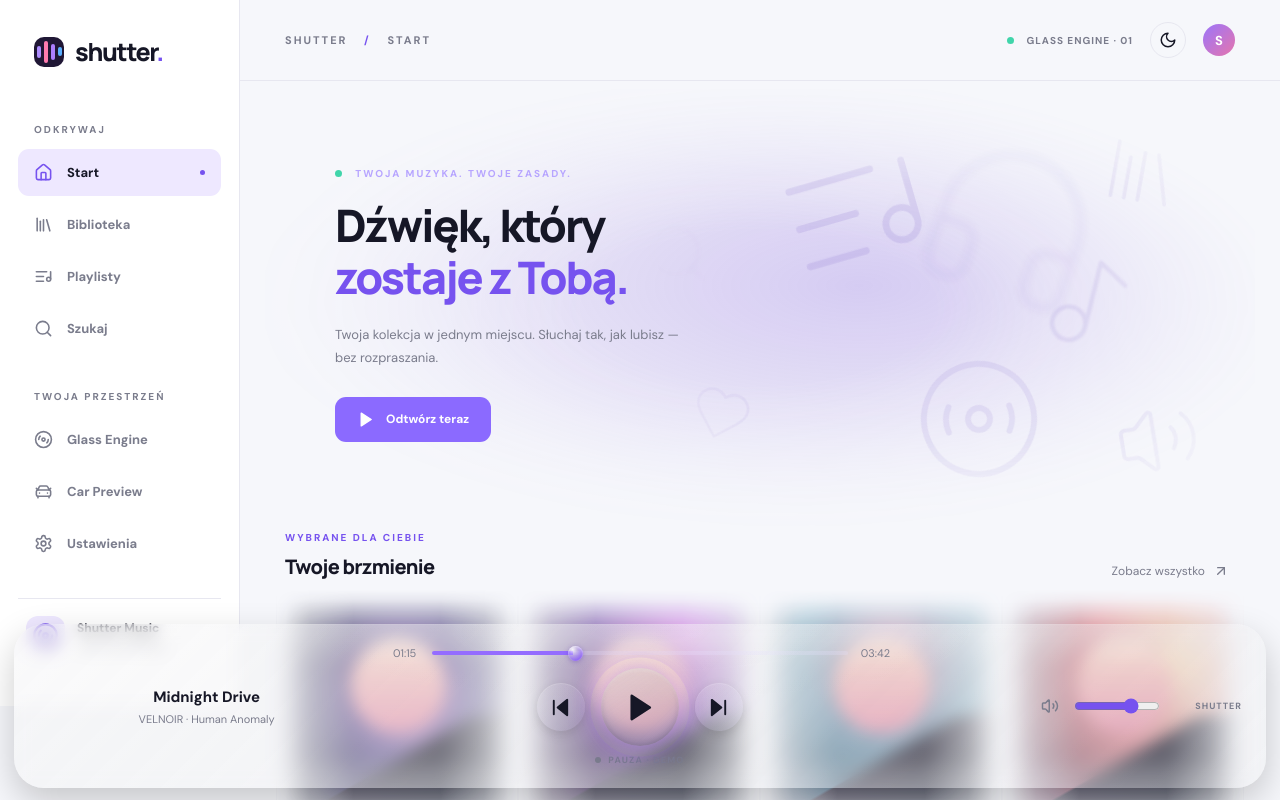
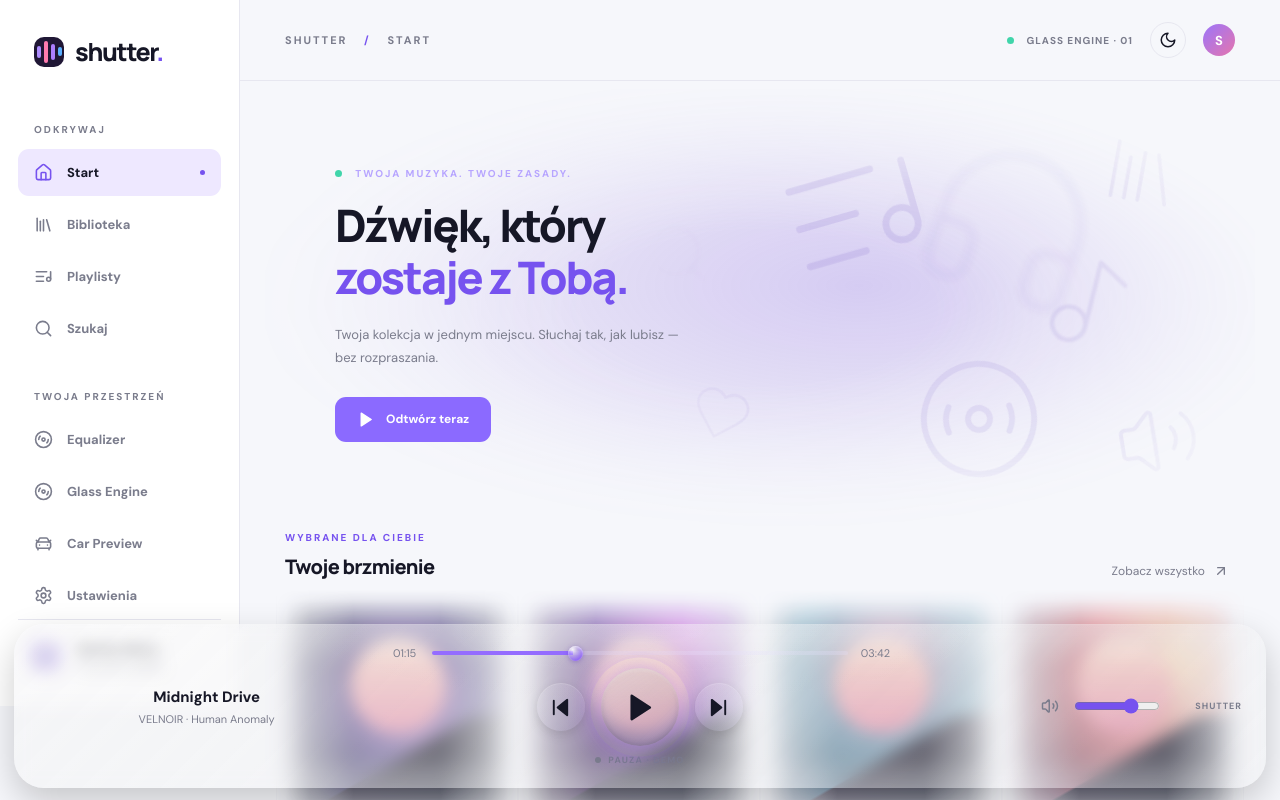
Before and after one commit to trciesielski/Shutter, a React (Vite) app: page / in a window 1280 px wide. Shown: the top 800 px of the page. Built offline with nearby package versions, Linux system fonts and the light colour scheme.

Commit message:
feat(eq): add Equalizer tab and bind live Web Audio engine

```diff
--- a/src/main.jsx
+++ b/src/main.jsx
@@ -6,6 +6,7 @@ import GlassEngine from './glass/GlassEngine.jsx';
 import PlayerGlass from './glass/PlayerGlass.jsx';
 import {registerPWA} from './pwa.js';
 import {useAudioEngine} from './audio/useAudioEngine.js';
+import EqualizerPanel from './audio/EqualizerPanel.jsx';
 import LocalPlaylists from './audio/LocalPlaylists.jsx';
 
 const songs = [
@@ -15,7 +16,7 @@ const songs = [
  {id:4,title:'Afterglow',artist:'VELNOIR',album:'Human Anomaly',duration:'3:58',art:'orange',tag:'Downtempo'},
  {id:5,title:'Parallel Worlds',artist:'VELNOIR',album:'Echoes',duration:'4:24',art:'blue',tag:'Cinematic'}
 ];
-const views = [{id:'home',label:'Start',Icon:House},{id:'library',label:'Biblioteka',Icon:Library},{id:'playlists',label:'Playlisty',Icon:ListMusic},{id:'search',label:'Szukaj',Icon:Search},{id:'glass',label:'Glass Engine',Icon:Disc3},{id:'car',label:'Car Preview',Icon:CarFront},{id:'settings',label:'Ustawienia',Icon:Settings}];
+const views = [{id:'home',label:'Start',Icon:House},{id:'library',label:'Biblioteka',Icon:Library},{id:'playlists',label:'Playlisty',Icon:ListMusic},{id:'search',label:'Szukaj',Icon:Search},{id:'eq',label:'Equalizer',Icon:Disc3},{id:'glass',label:'Glass Engine',Icon:Disc3},{id:'car',label:'Car Preview',Icon:CarFront},{id:'settings',label:'Ustawienia',Icon:Settings}];
 function cover(art,extra=''){return <div className={`cover cover-${art} ${extra}`}><div className="cover-orb"/><div className="cover-horizon"/></div>}
 function App(){
  const audio=useAudioEngine();
@@ -62,6 +63,7 @@ function App(){
  {view==='playlists'&&<><div className="page-heading"><span className="eyebrow muted">TWOJA KOLEKCJA</span><h1>Playlisty</h1><p>Muzyka dopasowana do Twoich chwil.</p></div><div className="album-grid playlist-grid">{[{name:'Night Sessions',art:'night'},{name:'Chill Vibes',art:'ocean'},{name:'On The Road',art:'blue'}].map((a,i)=><button className="album-card" key={a.name} onClick={()=>choose(i)}>{cover(a.art,'album-cover')}<strong>{a.name}</strong><small>Playlista demonstracyjna</small></button>)}</div><LocalPlaylists tracks={audio.files} onPlay={chooseLocal}/></>}
  {view==='search'&&<><div className="page-heading"><span className="eyebrow muted">ZNAJDŹ SWÓJ RYTM</span><h1>Szukaj muzyki</h1><p>Przeszukaj demonstracyjną bibliotekę.</p></div><label className="search-field"><Search size={20}/><input value={query} onChange={e=>setQuery(e.target.value)} placeholder="Tytuł, artysta lub album…"/></label><div className="content-card"><div className="card-title"><h2>Wyniki</h2></div><div className="track-list">{songs.filter(s=>[s.title,s.artist,s.album].some(x=>x.toLowerCase().includes(query.toLowerCase()))).map(track)}</div></div></>}
  {view==='settings'&&<><div className="page-heading"><span className="eyebrow muted">TWÓJ STYL</span><h1>Ustawienia</h1><p>Dostosuj Shutter do siebie.</p></div><div className="content-card settings-card"><h2>Wygląd aplikacji</h2><p>Wybierz motyw. Automatyczny podąża za ustawieniem systemu.</p><div className="theme-options">{[{id:'light',label:'Jasny',Icon:Sun},{id:'dark',label:'Ciemny',Icon:Moon},{id:'auto',label:'Automatyczny',Icon:Monitor}].map(({id,label,Icon})=><button className={theme===id?'theme-selected':''} onClick={()=>setTheme(id)} key={id}><Icon size={26}/><strong>{label}</strong><span>{theme===id?'●':'○'}</span></button>)}</div></div><div className="content-card settings-card"><h2>Platformy</h2><p>Ten etap to prototyp UI. Odtwarzanie prawdziwych plików, aplikacje natywne i Android Auto będą dodawane osobno.</p><div className="platform-chips"><span><Headphones size={16}/> Android</span><span><Laptop size={16}/> macOS</span><span><CarFront size={16}/> Android Auto — planowane</span></div></div></>}
+ {view==='eq'&&<EqualizerPanel eq={audio.eq}/>}
  {view==='glass'&&<GlassEngine/>}
  {view==='car'&&<><div className="page-heading"><span className="eyebrow muted">PROJEKT EKRANU SAMOCHODOWEGO</span><h1>Car Preview</h1><p>Podgląd wizualny. Faktyczny ekran Android Auto jest kontrolowany przez system i wymaga osobnej integracji Media3.</p></div><div className="car-frame"><div className="car-header"><strong><Music2 size={21}/> shutter.</strong><span><Clock3 size={16}/> 09:41</span></div><div className="car-body"><div className="car-cover-wrap">{cover(song.art,'car-cover')}</div><div className="car-now"><span>TERAZ ODTWARZANE</span><h2>{song.title}</h2><p>{song.artist}</p><div className="car-controls"><button aria-label="Poprzedni" onClick={prev}><SkipBack fill="currentColor"/></button><button className="car-play" aria-label={playing?'Pauza':'Odtwórz'} onClick={()=>setPlaying(v=>!v)}>{playing?<span className="pause-audio-pulse" aria-hidden="true"><span/><span/></span>:<Play fill="currentColor"/>}</button><button aria-label="Następny" onClick={next}><SkipForward fill="currentColor"/></button></div></div><div className="car-queue"><strong>NASTĘPNE</strong>{songs.filter(s=>s.id!==song.id).slice(0,3).map(s=><div key={s.id}><span>{s.title}</span><small>{s.artist}</small></div>)}</div></div></div><div className="car-note">Wersja koncepcyjna — nie jest interfejsem zatwierdzonym ani renderowanym przez Android Auto.</div></>}
  </div>
```
